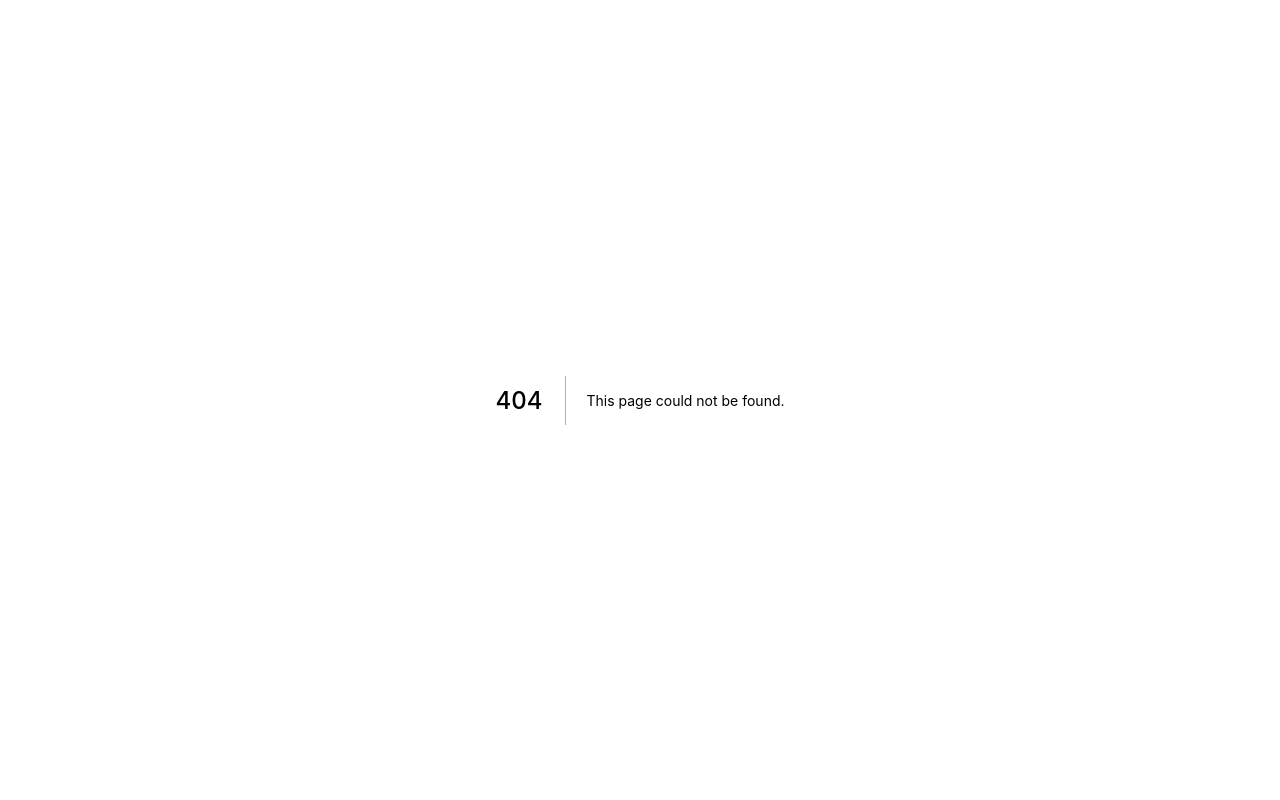
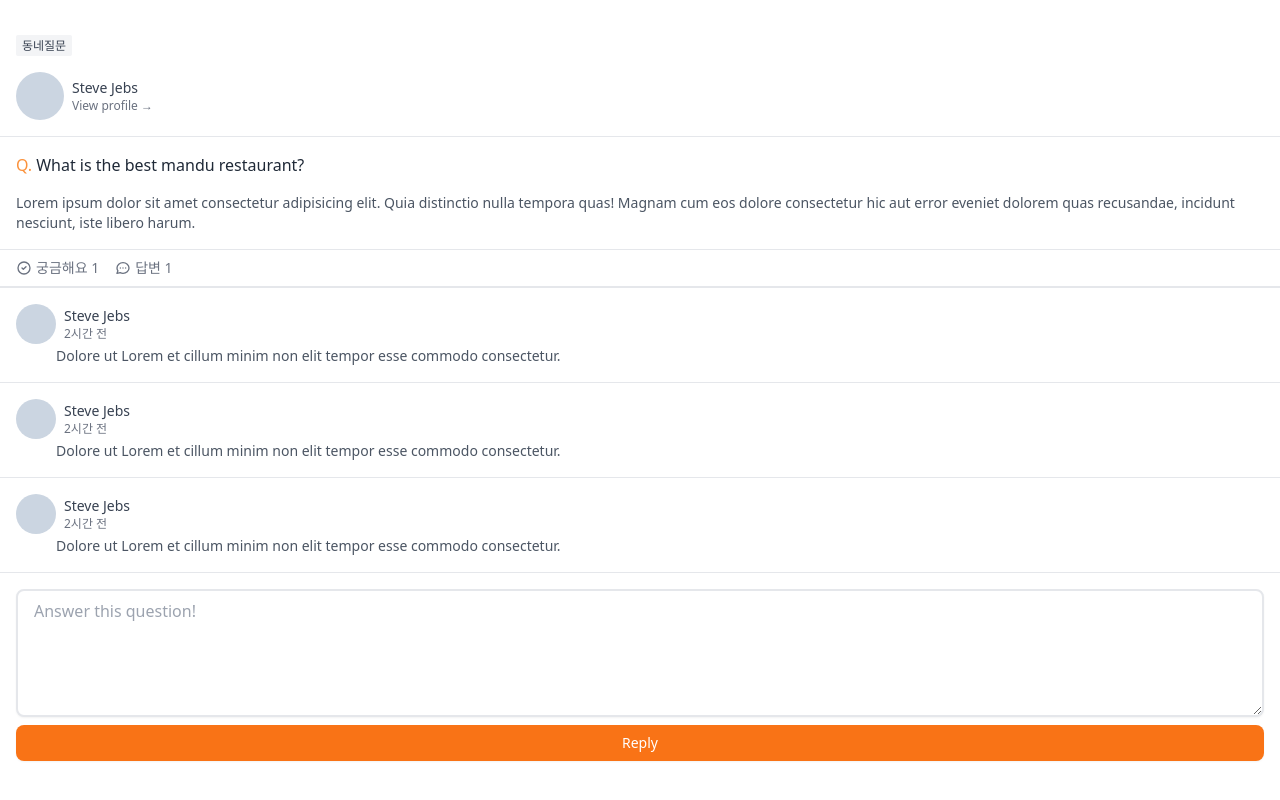
Before and after one commit to jinyongp/carrot-market, a Next.js app: page /community/1 in a window 1280 px wide. Before the commit this address had no page. Built offline with nearby package versions, Linux system fonts and the light colour scheme.

Commit message:
Feat: Community Post 페이지 구현

```diff
--- /dev/null
+++ b/pages/community/[id].tsx
@@ -0,0 +1,68 @@
+import { CheckCircleIcon, ChatIcon } from '@heroicons/react/outline';
+
+export default function CommunityPost() {
+  return (
+    <div>
+      <div className="px-4 pt-8">
+        <span className="text-xs text-gray-700 bg-gray-100 w-fit px-1.5 py-0.5 rounded-sm">
+          동네질문
+        </span>
+        <div className="flex gap-2 py-4 items-center cursor-pointer">
+          <div className="w-12 aspect-square rounded-full bg-slate-300" />
+          <div className="flex flex-col grow">
+            <p className="text-gray-700 font-medium text-sm">Steve Jebs</p>
+            <p className="text-gray-500 font-medium text-xs">
+              View profile &rarr;
+            </p>
+          </div>
+        </div>
+      </div>
+      <div className="flex gap-1 font-normal text-gray-800 p-4 border-t">
+        <span className="text-orange-400">Q.</span>
+        <span className="">What is the best mandu restaurant?</span>
+      </div>
+      <p className="text-sm text-gray-600 px-4 pb-4">
+        Lorem ipsum dolor sit amet consectetur adipisicing elit. Quia distinctio
+        nulla tempora quas! Magnam cum eos dolore consectetur hic aut error
+        eveniet dolorem quas recusandae, incidunt nesciunt, iste libero harum.
+      </p>
+      <div className="flex gap-4 border-t text-sm text-gray-500 px-4 py-2 border-b-2">
+        <span className="flex gap-1 items-center">
+          <CheckCircleIcon className="w-4 h-4" />
+          <span>궁금해요 1</span>
+        </span>
+        <span className="flex gap-1 items-center">
+          <ChatIcon className="w-4 h-4" />
+          <span>답변 1</span>
+        </span>
+      </div>
+      <ul className="">
+        {[...Array(3)].map((_, i) => (
+          <li key={i} className="border-b p-4 space-y-0.5">
+            <div className="flex gap-2 items-center cursor-pointer w-fit">
+              <div className="w-10 aspect-square rounded-full bg-slate-300" />
+              <div className="flex flex-col">
+                <p className="text-gray-700 font-medium text-sm">Steve Jebs</p>
+                <p className="text-gray-500 font-medium text-xs">2시간 전</p>
+              </div>
+            </div>
+            <p className="text-gray-600 text-sm px-10">
+              Dolore ut Lorem et cillum minim non elit tempor esse commodo
+              consectetur.
+            </p>
+          </li>
+        ))}
+      </ul>
+      <form className="space-y-2 px-4 mt-4">
+        <label className="flex flex-col gap-1">
+          <textarea
+            rows={4}
+            placeholder="Answer this question!"
+            className="input-default min-h-[8rem]"
+          />
+        </label>
+        <button className="btn-primary">Reply</button>
+      </form>
+    </div>
+  );
+}
```
